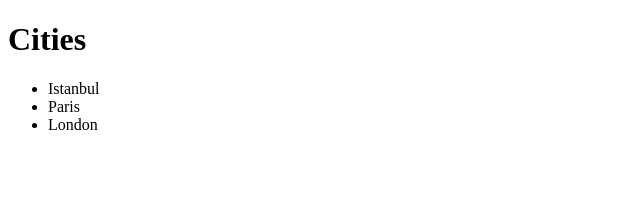
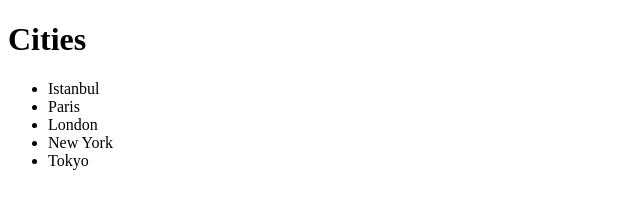
Before and after one commit to ZileN17/myFirstRepo1, a plain HTML site: page index.html in a window 1280 px wide. Shown: the whole page, without its empty margins (0-640 px from the left). Drawn offline with Linux system fonts and the light colour scheme.

Commit message:
added cities

```diff
--- a/index.html
+++ b/index.html
@@ -12,6 +12,8 @@
         <li>Istanbul</li>
         <li>Paris</li>
         <li>London</li>
+        <li>New York</li>
+        <li>Tokyo</li>
     </ul>
 </body>
 </html>
```
